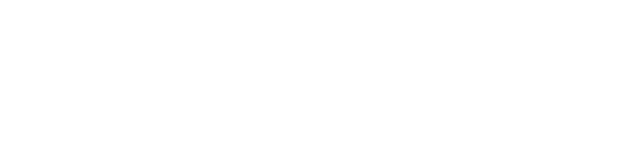
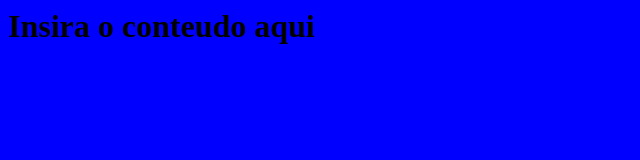
Before and after one commit to Jrpiassa/CursoGitAlura, a plain HTML site: page index.html in a window 1280 px wide. Shown: the whole page, without its empty margins (0-640 px from the left). Drawn offline with Linux system fonts and the light colour scheme.

Commit message:
criando estilo e frase de corpo do site

```diff
--- a/index.html
+++ b/index.html
@@ -1,8 +1,9 @@
 <html>
   <head>
+    <link rel="stylesheet" type="text/css" href="stylo.css">
   </head>
   <title>Curso Git Alura</title>
-  <body>
-
+  <body class="body">
+    <h1>Insira o conteudo aqui</h1>
   </body>
 </html>
--- /dev/null
+++ b/stylo.css
@@ -0,0 +1,3 @@
+.body{
+  background-color: blue;
+}
```
